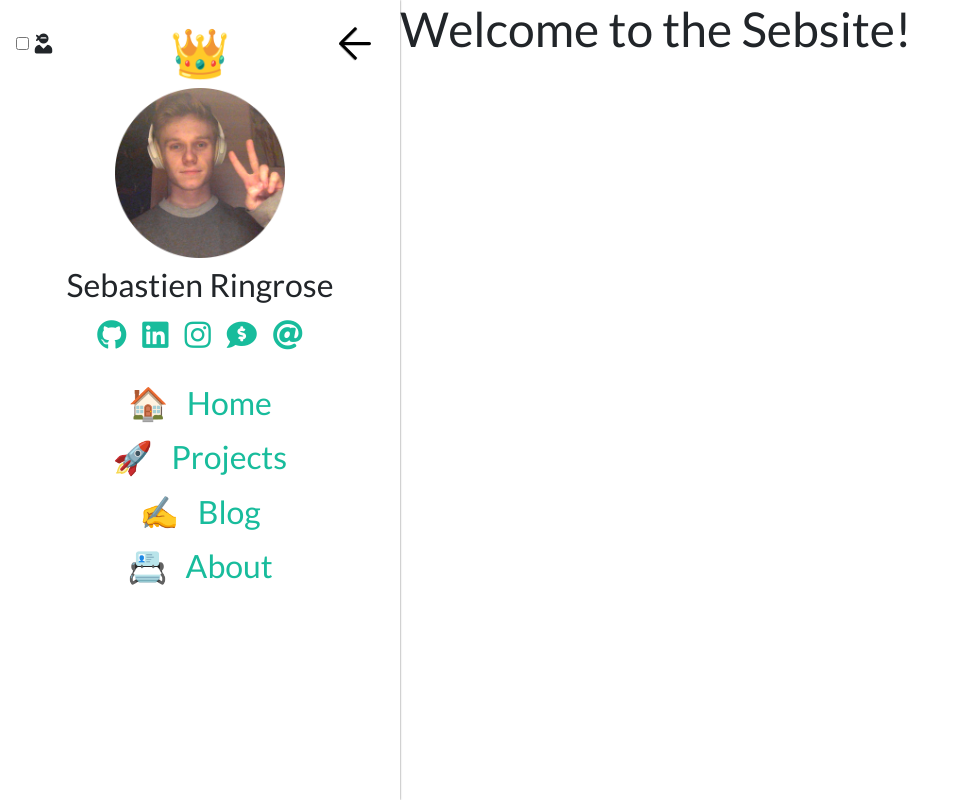
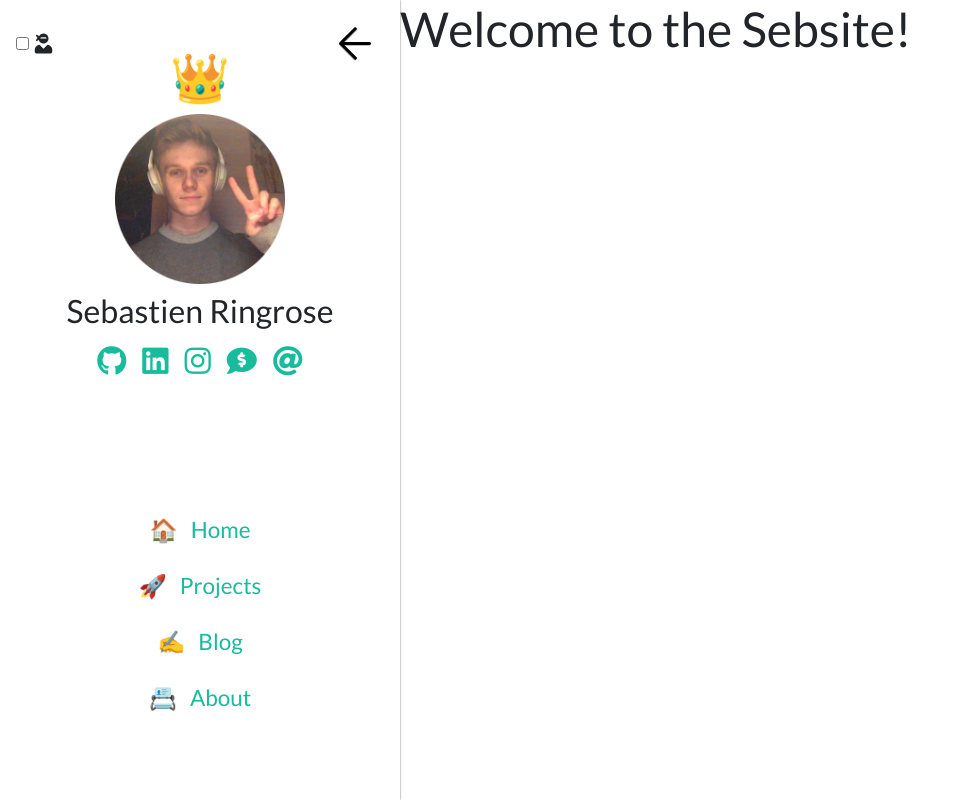
Before and after one commit to sejori/thesebsite, an Eleventy site: page index.md in a window 1280 px wide. Shown: the whole page, without its empty margins (0-953 px from the left). Built offline with nearby package versions, Linux system fonts and the light colour scheme; Eleventy itself is replaced by a stand-in of ours; files that its build step writes are made by us from their sources.

Commit message:
okay, now nav layout is done :D

```diff
--- a/_includes/nav.njk
+++ b/_includes/nav.njk
@@ -23,6 +23,7 @@
                     &nbsp;&nbsp;
                     <i class="fas fa-user-ninja fa-lg"></i>
                 </div>
+                <div id="profile">
                     <h1 id="crown">👑</h1>
                     <img id="profile-pic" src="assets/peace.png">
                     <h3>Sebastien Ringrose</h3>
@@ -53,25 +54,26 @@
                             </a>
                         </li>
                     </ul>
+                </div>
                 <ul id="nav-links" class="nav nav-pills flex-column">
                     <li class="nav-item">
                         <a class="nav-link" href="/">
-                            <h3>🏠&nbsp;&nbsp;&nbsp;Home</h3>
+                            <h4>🏠&nbsp;&nbsp;&nbsp;Home</h4>
                         </a>
                     </li>
                     <li class="nav-item">
                         <a class="nav-link" href="/projects">
-                            <h3>🚀&nbsp;&nbsp;&nbsp;Projects</h3>
+                            <h4>🚀&nbsp;&nbsp;&nbsp;Projects</h4>
                         </a>
                     </li>
                     <li class="nav-item">
                         <a class="nav-link" href="/blog">
-                            <h3>✍️&nbsp;&nbsp;&nbsp;Blog</h3>
+                            <h4>✍️&nbsp;&nbsp;&nbsp;Blog</h4>
                         </a>
                     </li>
                     <li class="nav-item">
                         <a class="nav-link" href="/blog">
-                            <h3>📇&nbsp;&nbsp;&nbsp;About</h3>
+                            <h4>📇&nbsp;&nbsp;&nbsp;About</h4>
                         </a>
                     </li>
                 </ul>
@@ -128,9 +130,7 @@
 
                 // set active nav link
                 let navLinks = document.querySelector("#nav-links")
-                Array.from(navLinks.children).forEach(link => {
-                    if (link.href === window.location.pathname) link.classList.toggle("active")
-                })
+                Array.from(navLinks.children).forEach(link =>  (link.children[0].href === window.location.href) && link.children[0].classList.toggle("active"))
 
                 // dark mode toggel listener
                 document.querySelector("#dark-mode-toggle").addEventListener("click", (e) => {
--- a/css/nav.css
+++ b/css/nav.css
@@ -34,6 +34,13 @@ body {
     margin: 2rem 0.2rem 0 1rem;
     align-self: flex-start;
 }
+#profile {
+    flex: 1;
+    display: flex;
+    flex-direction: column;
+    align-items: center;
+    justify-content: center;
+}
 #crown {
     margin-top: -2rem;
 }
@@ -50,7 +57,17 @@ body {
 #profile-links > li {
     margin: 0.5rem;
 }
-.nav-link > h3 {
+#nav-links {
+    flex: 1;
+    display: flex;
+    flex-direction: column;
+    justify-content: center;
+    align-items: center;
+}
+.nav-link {
+    margin: 0.4rem;
+}
+.nav-link > h4 {
     margin: 0;
 }
 
--- a/docs/css/nav.css
+++ b/docs/css/nav.css
@@ -34,6 +34,13 @@ body {
     margin: 2rem 0.2rem 0 1rem;
     align-self: flex-start;
 }
+#profile {
+    flex: 1;
+    display: flex;
+    flex-direction: column;
+    align-items: center;
+    justify-content: center;
+}
 #crown {
     margin-top: -2rem;
 }
@@ -50,7 +57,17 @@ body {
 #profile-links > li {
     margin: 0.5rem;
 }
-.nav-link > h3 {
+#nav-links {
+    flex: 1;
+    display: flex;
+    flex-direction: column;
+    justify-content: center;
+    align-items: center;
+}
+.nav-link {
+    margin: 0.4rem;
+}
+.nav-link > h4 {
     margin: 0;
 }
 
```
Also changed, not shown: docs/index.html (+7 -7 lines). Lines whose indentation alone changed are shown as unchanged.
